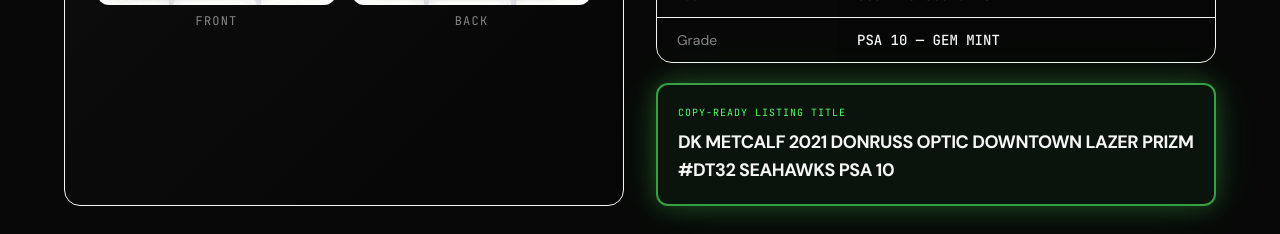
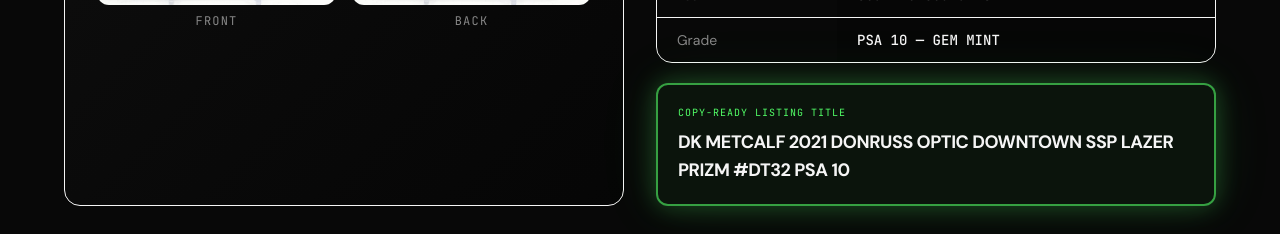
Before and after one commit to Gemvie/gemfrancoportfolio, a React (Vite) app: page / in a window 1280 px wide. Shown: the part 3340-3574 px from the top of the page. Built offline with nearby package versions, Linux system fonts and the light colour scheme.

Commit message:
change work

```diff
--- a/src/components/Work.tsx
+++ b/src/components/Work.tsx
@@ -36,7 +36,7 @@
 ];
 
 const listingTitle =
-  "DK METCALF 2021 DONRUSS OPTIC DOWNTOWN LAZER PRIZM #DT32 SEAHAWKS PSA 10";
+  "DK METCALF 2021 DONRUSS OPTIC DOWNTOWN SSP LAZER PRIZM #DT32 PSA 10";
 
 
 const listingData1: { label: string; value: string }[] = [
```
